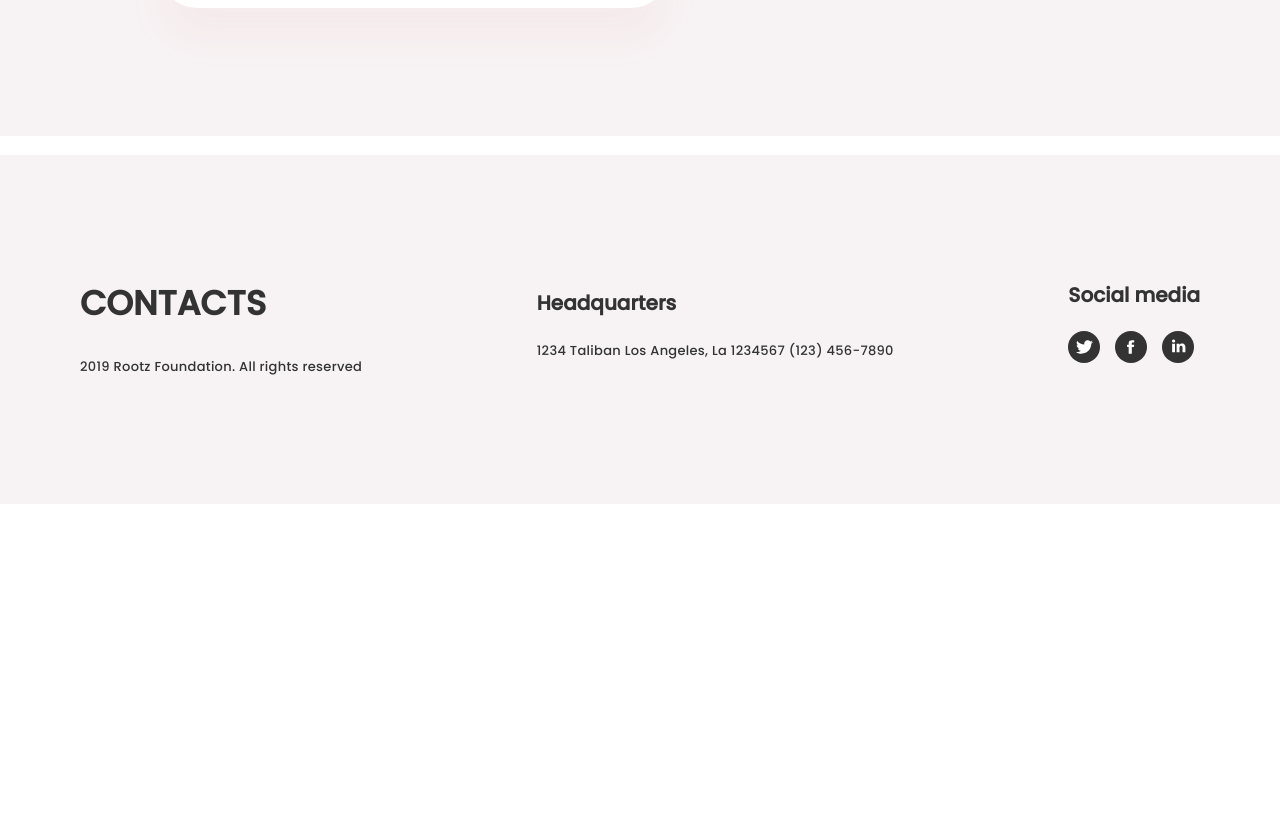
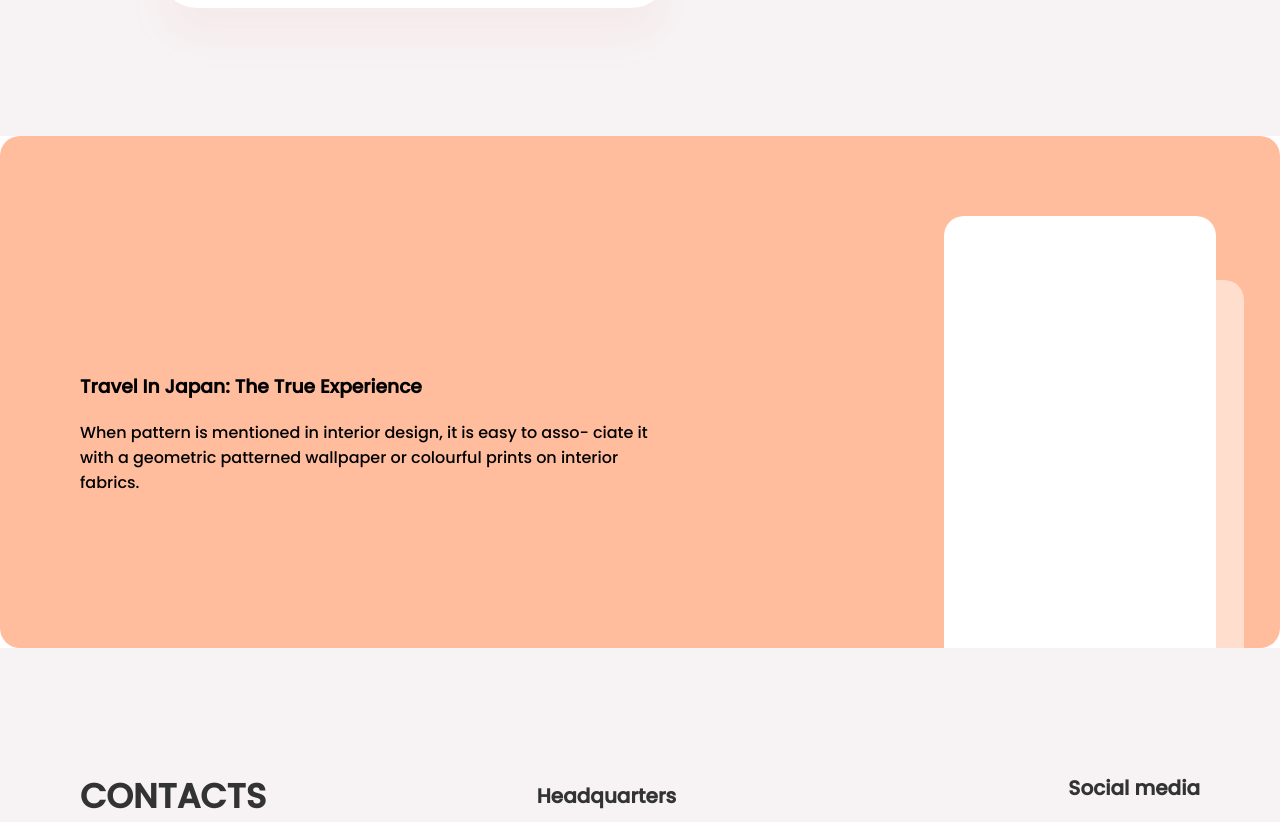
Before and after one commit to savaukr/halolabNextjs, a Next.js app: page / in a window 1280 px wide. Shown: the part 522-1344 px from the top of the page. Before the commit the page ends 1026 px from the top, so only its background shows below. Built offline with nearby package versions, Linux system fonts and the light colour scheme.

Commit message:
slide item for slider travel

```diff
--- /dev/null
+++ b/components/const/conts.ts
@@ -0,0 +1 @@
+export const COLOR_BODY = "#FFBD9E";
--- /dev/null
+++ b/components/slideTravel/slideTravel.module.scss
@@ -0,0 +1,44 @@
+@import "../../styles/_variables.module.scss";
+
+.slideWrapper {
+    display: flex;
+    justify-content: space-between;
+    align-items: center;
+    padding: 80px 64px 0 80px;
+    border-radius: 20px;
+    @media (max-width: $screen-m) {
+        flex-direction: column;
+    }
+}
+.left, .right {
+    width: 50%;
+    @media (max-width: $screen-m) {
+        width: 100%;
+    }
+}
+.rigth {
+    height: 100%;
+    position: relative;
+}
+.box_one {
+    width: 272px;
+    background-color: $white;
+    border-radius: 20px 20px 0 0;
+    height: 432px;
+    @media (max-width: $screen-m) {
+        height: 250px;
+    }
+}
+.box_two {
+    position: absolute;
+    bottom: 0;
+    left: 48px;
+    width: 252px;
+    height: 368px;
+    background-color: $white;
+    border-radius: 0 20px 0 0;
+    opacity: 0.5;
+    @media (max-width: $screen-m) {
+        height: 204px;
+    }
+}
--- a/components/slideTravel/slideTravel.tsx
+++ b/components/slideTravel/slideTravel.tsx
@@ -1,17 +1,21 @@
+import styles from "./slideTravel.module.scss";
+
 type Props = {
   title: string;
   text: string;
+  bg_color: string;
 };
-const SlideTravel = ({ title, text }: Props) => {
+const SlideTravel = ({ title, text, bg_color }: Props) => {
+  const divStyle = { backgroundColor: bg_color };
   return (
-    <div>
-      <div>
+    <div className={styles.slideWrapper} style={divStyle}>
+      <div className={styles.left}>
         <h3>{title}</h3>
         <p>{text}</p>
       </div>
-      <div>
-        <div></div>
-        <div></div>
+      <div className={styles.rigth}>
+        <div className={styles.box_one}></div>
+        <div className={styles.box_two}></div>
       </div>
     </div>
   );
--- a/pages/index.tsx
+++ b/pages/index.tsx
@@ -2,11 +2,16 @@ import React from "react";
 
 import MainLayout from "../components/mainLayout/mainLayout";
 import SliderTravel from "../components/slideTravel/slideTravel";
+import { COLOR_BODY } from "../components/const/conts";
 
 const Index = () => {
   return (
     <MainLayout keywords="main page">
-      <SliderTravel title="" text="" />
+      <SliderTravel
+        title="Travel In Japan: The True Experience"
+        text="When pattern is mentioned in interior design, it is easy to asso- ciate it with a geometric patterned wallpaper or colourful prints on interior fabrics."
+        bg_color={COLOR_BODY}
+      />
     </MainLayout>
   );
 };
--- a/styles/_variables.module.scss
+++ b/styles/_variables.module.scss
@@ -6,6 +6,7 @@ $blue-dark: #222433;
 $grey: #807C7C;
 $red-light: #F2726C;
 $red-light-hover: #d34841;
+$color-body: #FFBD9E;
 
 $black-bx-sh-rgb:rgba(218, 78, 104, 0.05);
 
```
Also changed, not shown: components/slideTravel/slideTravel.scss (deleted).
